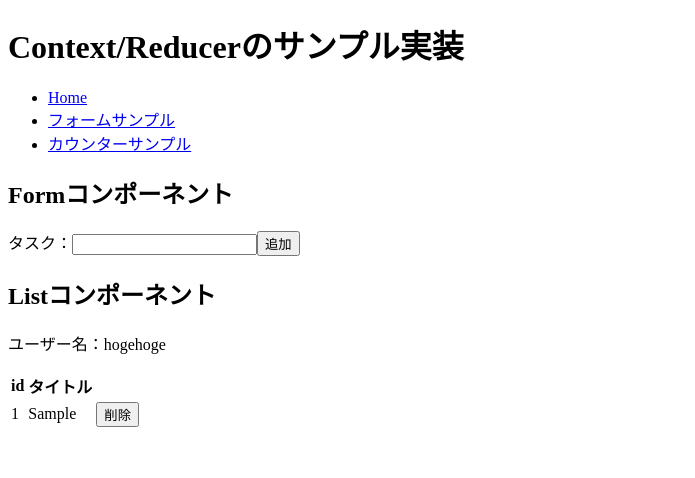
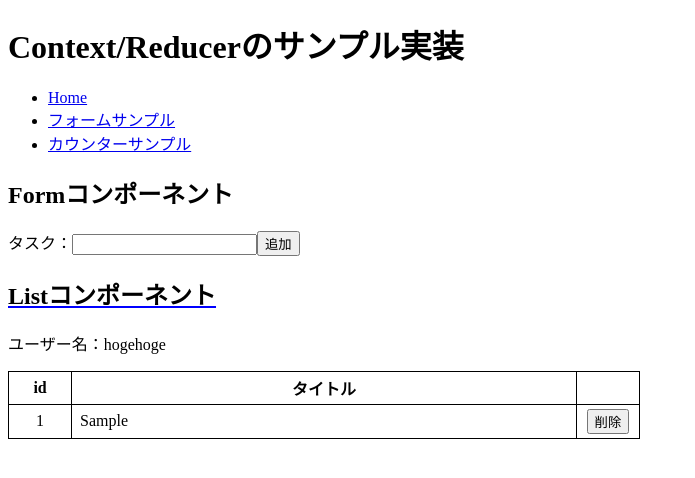
Before and after one commit to azufb/sampleApp_context_reducer, a React (Create React App) app: page /form in a window 1280 px wide. Both pictures are taken after typing "Sample" into the empty fields and a click on the button "追加". Shown: the top 478 px of the page, without its empty margins (0-695 px from the left). Built offline with nearby package versions, Linux system fonts and the light colour scheme.

Commit message:
Listコンポーネントのスタイル適用

```diff
--- a/src/components/form/List.tsx
+++ b/src/components/form/List.tsx
@@ -7,6 +7,7 @@ import {
 import { ActionType } from '../../types/ActionType';
 import { ListType } from '../../types/ListType';
 import { UserInfoType } from '../../types/UserInfoType';
+import styles from '../../styles/form/list.module.scss';
 
 /**
  * Listコンポーネント
@@ -38,24 +39,24 @@ const List = (): JSX.Element => {
 
   return (
     <div>
-      <h2>Listコンポーネント</h2>
+      <h2 className={styles.title}>Listコンポーネント</h2>
 
       <p>ユーザー名：{userInfo.userName}</p>
 
-      <table>
-        <thead>
+      <table className={styles.listTable}>
+        <thead className={styles.thead}>
           <tr>
-            <th>id</th>
-            <th>タイトル</th>
-            <th></th>
+            <th className={`${styles.commonTh} ${styles.idTh}`}>id</th>
+            <th className={`${styles.commonTh} ${styles.titleTh}`}>タイトル</th>
+            <th className={`${styles.commonTh} ${styles.deleteBtnTh}`}></th>
           </tr>
         </thead>
         <tbody>
           {list.map((task) => (
-            <tr key={task.id}>
-              <td>{task.id}</td>
-              <td>{task.title}</td>
-              <td>
+            <tr key={task.id} className={styles.tbodyTr}>
+              <td className={`${styles.commonTd} ${styles.idTd}`}>{task.id}</td>
+              <td className={styles.commonTd}>{task.title}</td>
+              <td className={`${styles.commonTd} ${styles.deleteBtnTd}`}>
                 <button onClick={() => handleDeleteTask(task.id)}>削除</button>
               </td>
             </tr>
--- /dev/null
+++ b/src/styles/form/list.module.scss
@@ -0,0 +1,48 @@
+.title {
+  text-decoration: underline blue;
+}
+
+.listTable {
+  width: 50%;
+  border-collapse: collapse;
+  border: 1px solid black;
+
+  .thead {
+    border-bottom: 1px solid black;
+  }
+
+  .commonTh,
+  .commonTd {
+    padding: 0.25rem 0.5rem;
+    border-right: 1px solid black;
+    &:nth-last-child(1) {
+      border-right: none;
+    }
+  }
+
+  .tbodyTr {
+    &:nth-child(2n) {
+      background-color: #e4e4e4;
+    }
+  }
+
+  .idTh {
+    width: 10%;
+  }
+
+  .titleTh {
+    width: 80%;
+  }
+
+  .deleteBtnTh {
+    width: 10%;
+  }
+
+  .idTd {
+    text-align: center;
+  }
+
+  .deleteBtnTd {
+    text-align: center;
+  }
+}
```
